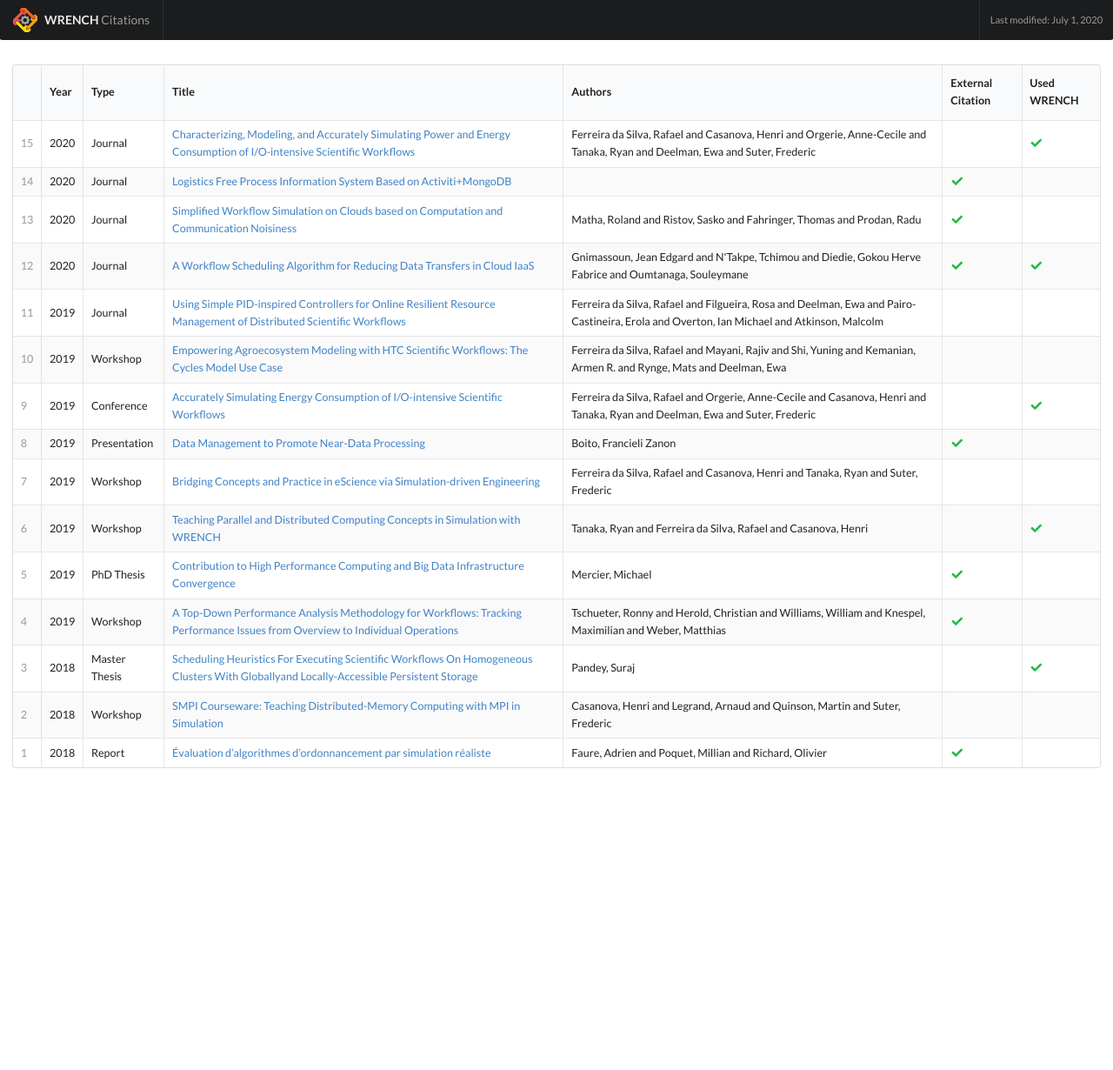
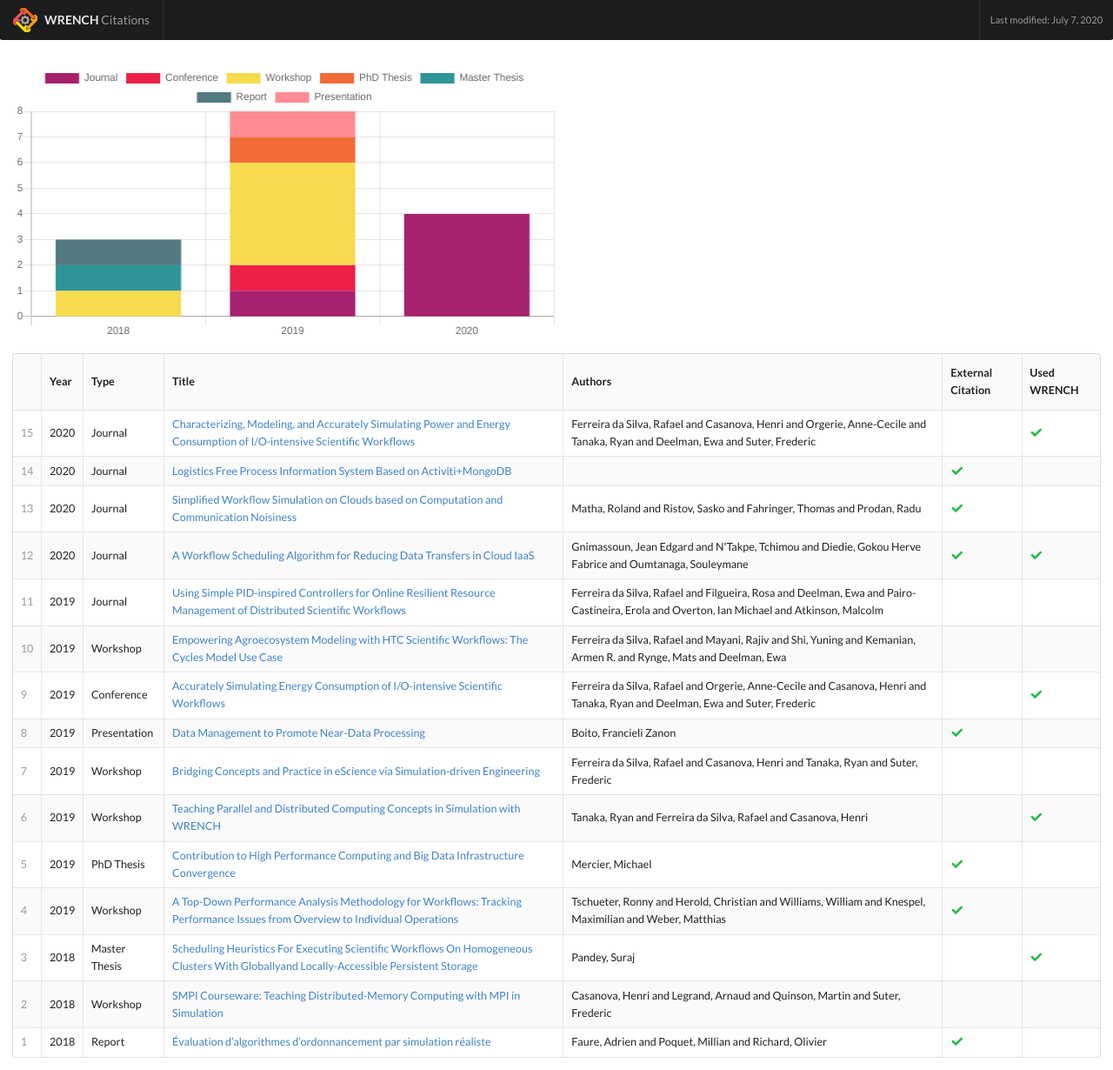
Before and after one commit to wrench-project/wrench-citations, a Jekyll site: the page built from index.html, in a window 1280 px wide. Shown: the whole page at 87% size. Built offline with Jekyll 4.4.1, drawn with Linux system fonts in a browser that asks for light colours; nearby versions of some CDN libraries; the list of posts is cut into pages by our own code; before the commit the page ends 900 px from its top, so only the background shows below that; part of the change alters nothing that is shown.

Commit message:
adding chart for citations

```diff
--- a/_layouts/default.html
+++ b/_layouts/default.html
@@ -2,9 +2,11 @@
 <html>
 <head>
     <link rel="apple-touch-icon" href="/apple-touch-icon.png">
+    <link rel="icon" type="image/png" href="favicon.ico"/>
     <title>WRENCH - Citations</title>
     <link rel="stylesheet" href="https://cdnjs.cloudflare.com/ajax/libs/semantic-ui/2.4.1/semantic.min.css">
     <link rel="stylesheet" href="https://use.fontawesome.com/releases/v5.1.0/css/all.css">
+    <script type="text/javascript" src="https://cdnjs.cloudflare.com/ajax/libs/Chart.js/2.9.3/Chart.min.js"></script>
 </head>
 <body>
 <div class="ui inverted bottom attached menu">
@@ -15,11 +17,12 @@
     </div>
     <div class="right menu">
         <div class="item" style="font-size: 0.8em; color: #999">
-            Last modified: July 1, 2020
+            Last modified: July 7, 2020
         </div>
     </div>
 </div>
 <div id="ui container" style="padding: 1em">
+    <canvas id="citationsChart" style="max-height: 30em; max-width: 50%"></canvas>
     <table class="ui compact small striped celled table">
         <thead>
         <tr>
@@ -50,5 +53,76 @@
         </tbody>
     </table>
 </div>
+<script type="text/javascript">
+    let entries = [
+        {% assign citations = site.data.citations | sort: "year" %}
+    {% assign citation_count = citations | size %}
+    {% for n in citations %}
+    {
+        year: "{{n.year}}",
+        type: "{{n.type}}",
+        title: "{{n.title}}",
+        self: "{{n.self}}",
+        usage: "{{n.usage}}"
+    },
+    {% endfor %}
+    ]
+    let data = {
+        labels: [],
+        datasets: [],
+    }
+    let datasetTypes = ["Journal", "Conference", "Workshop", "PhD Thesis", "Master Thesis", "Report", "Presentation"];
+    let datasetColors = ["#A7226E", "#EC2049", "#F7DB4F", "#F26B38", "#2F9599", "#547980", "#FF8C94"];
+    for (let i = 0; i < datasetTypes.length; i++) {
+        data.datasets.push({
+            label: datasetTypes[i],
+            backgroundColor: datasetColors[i],
+            data: []
+        });
+    }
+    for (let i = 0; i < entries.length; i++) {
+        if (!data.labels.includes(entries[i].year)) {
+            data.labels.push(entries[i].year);
+            for (let j = 0; j < datasetTypes.length; j++) {
+                data.datasets[j].data.push(0);
+            }
+        }
+        let index = datasetTypes.indexOf(entries[i].type);
+        data.datasets[index].data[data.labels.indexOf(entries[i].year)]++;
+    }
+    console.log(data);
+    let ctx = document.getElementById("citationsChart");
+    new Chart(ctx, {
+        type: 'bar',
+        data: data,
+        options: {
+            scales: {
+                yAxes: [{
+                    stacked: true,
+                    scaleLabel: {
+                        labelString: 'Number of Citations'
+                    }
+                }],
+                xAxes: [{
+                    stacked: true,
+                    scaleLabel: {
+                        labelString: 'Years'
+                    }
+                }]
+            },
+            chartArea: {
+                backgroundColor: "#FEF8F8"
+            },
+            // legend: {
+            //     display: false
+            // },
+            tooltips: {
+                position: 'nearest',
+                mode: 'point',
+                intersect: 'false'
+            }
+        }
+    });
+</script>
 </body>
 </html>
```
